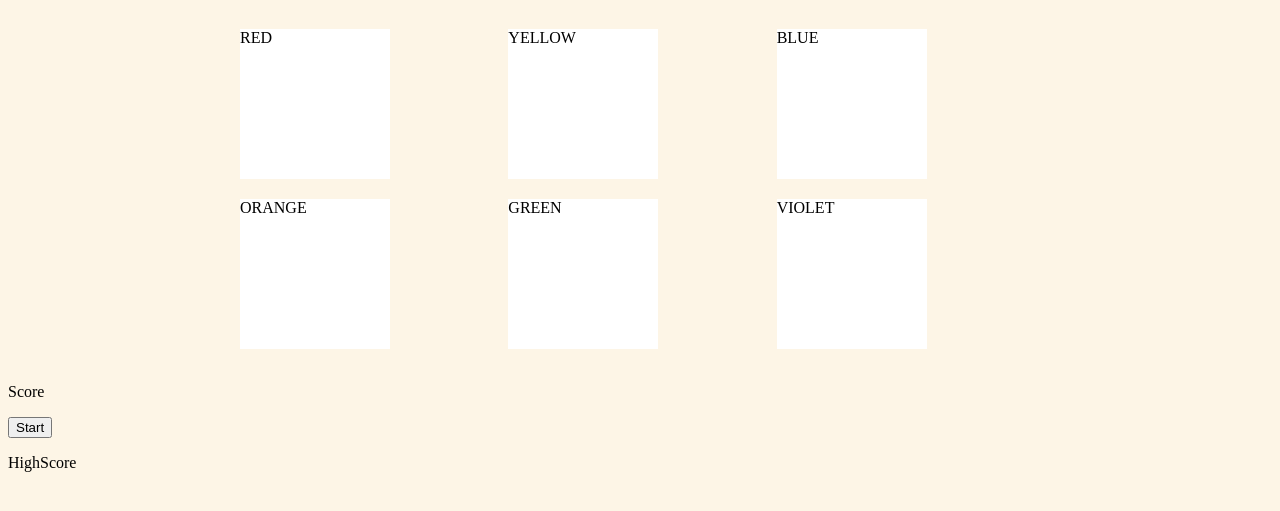
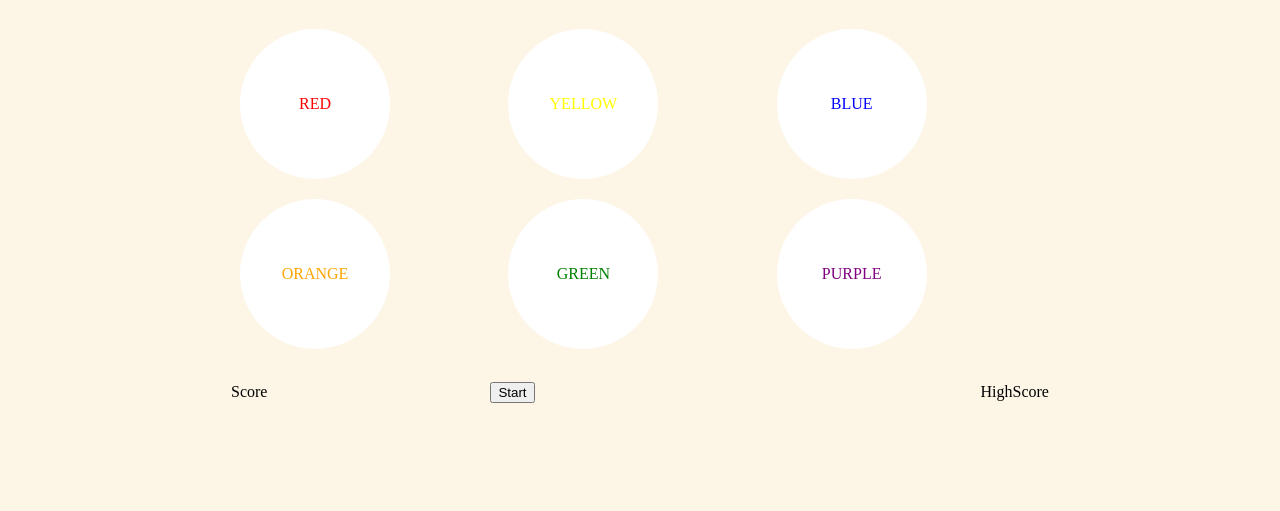
Before and after one commit to jamrod/simonGame, a plain HTML site: page index.html in a window 1280 px wide. Shown: the part 113-624 px from the top of the page. Drawn offline with Linux system fonts and the light colour scheme.

Commit message:
working on css

```diff
--- a/index.html
+++ b/index.html
@@ -21,11 +21,11 @@
                 <div id="blue" class="blue game-buttons" data-number="2">BLUE</div>
                 <div id="orange" class="orange game-buttons" data-number="3">ORANGE</div>
                 <div id="green" class="green game-buttons" data-number="4">GREEN</div>
-                <div id="violet" class="violet game-buttons" data-number="5">VIOLET</div>
+                <div id="purple" class="purple game-buttons" data-number="5">PURPLE</div>
             </div>
             <br>
             <div id="display-area">
-                <p id="status-display"></p>
+                <!-- <p id="status-display"></p> -->
                 <p>Score <span id="score-display"></span></p>
                 <button id="start-button">Start</button>
                 <div id="current-status">
--- a/script.js
+++ b/script.js
@@ -41,7 +41,7 @@ class GameButton {
     }
     flashButton() {
         this.div.style.backgroundColor = this.tag
-        setTimeout(clearButton, 750, this.div)
+        setTimeout(clearButton, 650, this.div)
     }
 
 }
@@ -62,6 +62,7 @@ function startGame(evt) {
 }
 
 function handleClick(evt) {
+    // console.log(evt)
     if (watching) {return}
     let id = parseInt(evt.target.dataset.number)
     if (id === sequence[currentCount]) {
@@ -94,7 +95,7 @@ function runSequence() {
     for (i=0; i<sequence.length; i++){
         let item = buttonArray[sequence[i]]
         if (i>0) {
-            delay += 1750
+            delay += 1650
             setTimeout(callFlash, delay, item )
         } else {
             item.flashButton()
@@ -116,6 +117,7 @@ function clearWatch() {
 }
 
 function loss(){
+    watching = true
     currentStatus.textContent = "Sorry, that wasn't right! Click 'Reset' to try again"
     if (currentScore > highScore) {
         highScore = currentScore
--- a/style.css
+++ b/style.css
@@ -1,9 +1,12 @@
 body {
     background-color: oldLace;
+    display: flex;
+    flex-direction: column;
+    justify-content: center;
 }
 header {
-    display: flex;
-    flex-direction: column;
+    /* display: flex;
+    flex-direction: column; */
 }
 h1 {
     text-align: center;
@@ -33,34 +36,53 @@ h2 {
     height: 150px;
     width: 150px;
     background-color:white;
+    margin : 0;
+    text-align: center;
+    line-height : 150px;
+    -moz-user-select: none;
+    user-select: none;
+    border-radius: 50%;
 }
 
 #red {
     grid-column: 1;
     grid-row: 1;
+    color : red;
 }
 
 #yellow {
     grid-column: 2;
     grid-row: 1;
+    color : yellow;
 }
 
 #blue {
     grid-column: 3;
     grid-row: 1;
+    color : blue;
 }
 
 #orange {
     grid-column: 1;
     grid-row: 2;
+    color : orange;
 }
 
 #green {
     grid-column: 2;
     grid-row: 2;
+    color : green;
 }
 
-#violet {
+#purple {
     grid-column: 3;
     grid-row: 2;
+    color : purple;
 }
+
+#display-area {
+    display : flex;
+    flex-direction: row;
+    justify-content: space-evenly;
+    align-items: center;
+}
```
